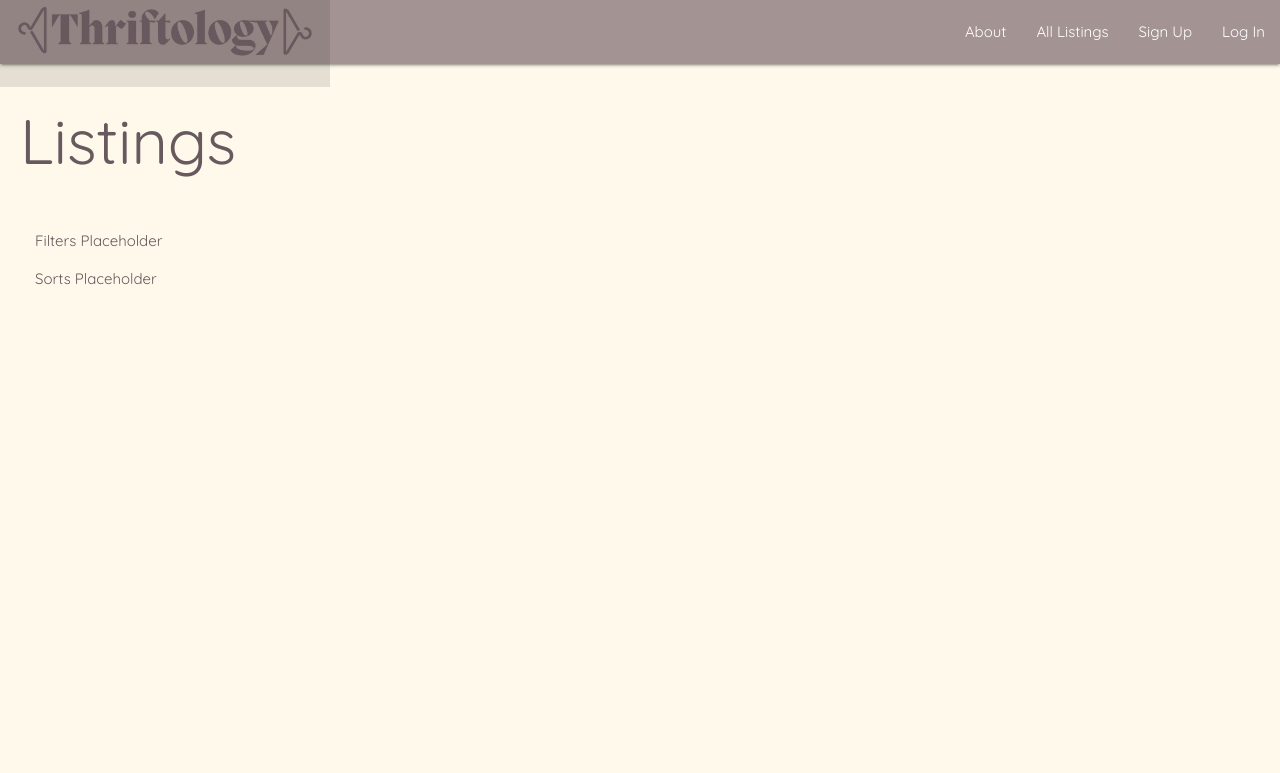
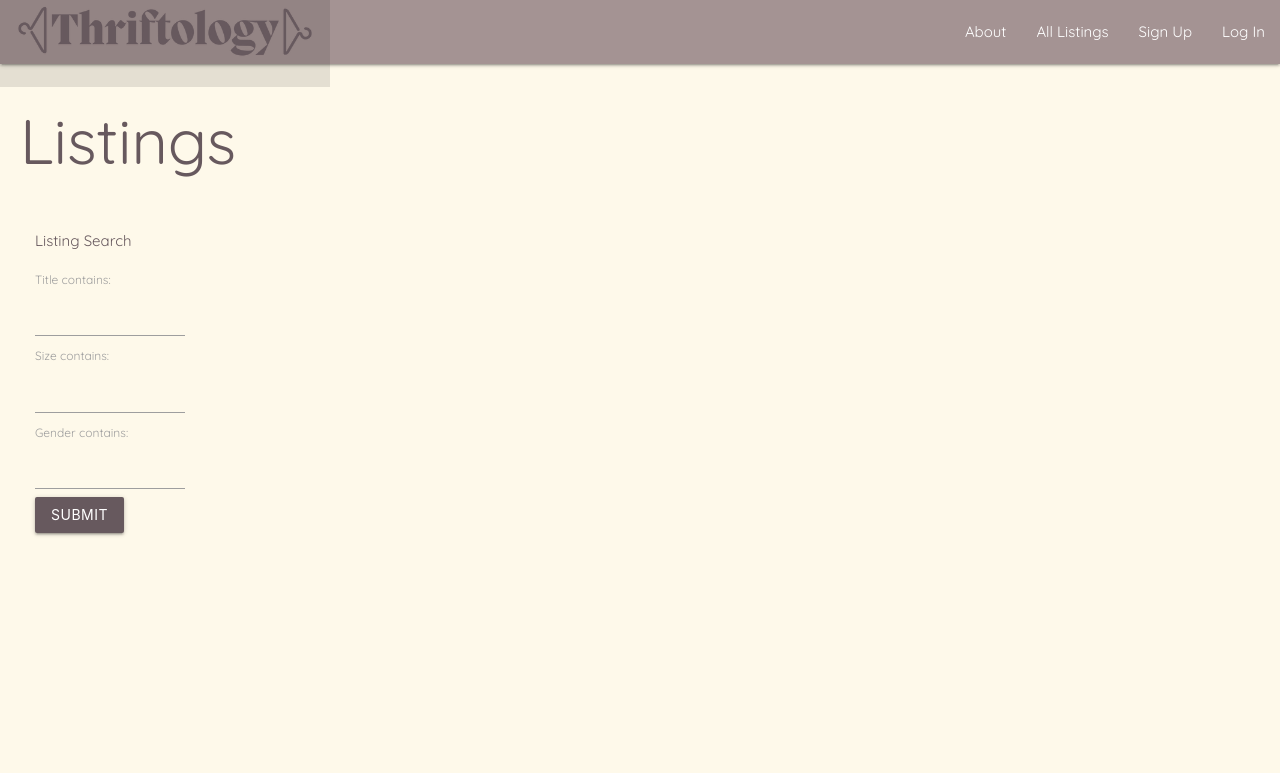
Before and after one commit to kjicodes/thriftology, a Django app: page /listings/ in a window 1280 px wide. Shown: the top 773 px of the page. Run offline with Django 4.2, Linux system fonts and the light colour scheme; data that the repository does not hold is empty.

Commit message:
add listing search functionality

```diff
--- /dev/null
+++ b/main_app/filters.py
@@ -0,0 +1,13 @@
+import django_filters
+from .models import Listing
+from django_filters import CharFilter
+
+class ListingFilter(django_filters.FilterSet):
+    title = CharFilter(field_name="title", lookup_expr='icontains')
+    size = CharFilter(field_name="size", lookup_expr='icontains')
+    gender = CharFilter(field_name="gender", lookup_expr='icontains')
+
+
+    class Meta:
+        model = Listing
+        fields = ['title', 'size', 'gender']
--- a/main_app/templates/listings/index.html
+++ b/main_app/templates/listings/index.html
@@ -6,8 +6,12 @@
 <div class="filters-listings">
 
   <div class="filters">
-    <p>Filters Placeholder</p>
-    <p>Sorts Placeholder</p>
+    <p>Listing Search</p>
+    <form method="get">
+      {% csrf_token %}
+      {{ filter.form }}
+      <input class="btn" type="submit"/>
+    </form>
   </div>
 
   <div class ="listing-grid">
--- a/main_app/views.py
+++ b/main_app/views.py
@@ -10,6 +10,7 @@ import uuid
 import boto3
 import datetime
 from django.utils import timezone
+from .filters import ListingFilter
 
 
 S3_BASE_URL = 'https://s3.ca-central-1.amazonaws.com/'
@@ -37,8 +38,16 @@ def about(request):
     return render(request, 'about.html')
 
 def listings_index(request):
-    listings = Listing.objects.all().filter(buyer=None)
-    return render(request, 'listings/index.html', {'listings': listings})
+    user = request.user
+    user_id = user.id
+    listings = Listing.objects.all().filter(buyer=None).exclude(seller=user_id)
+    filter = ListingFilter(request.GET, queryset=listings)
+    listings = filter.qs
+    context = {
+        'filter':filter,
+        'listings':listings,
+    }
+    return render(request, 'listings/index.html', context)
 
 def listings_detail(request, listing_id):
     listing = Listing.objects.get(id=listing_id)
--- a/thriftology/settings.py
+++ b/thriftology/settings.py
@@ -32,6 +32,7 @@ ALLOWED_HOSTS = []
 
 INSTALLED_APPS = [
     'main_app',
+    'django_filters',
     'django.contrib.admin',
     'django.contrib.auth',
     'django.contrib.contenttypes',
```
